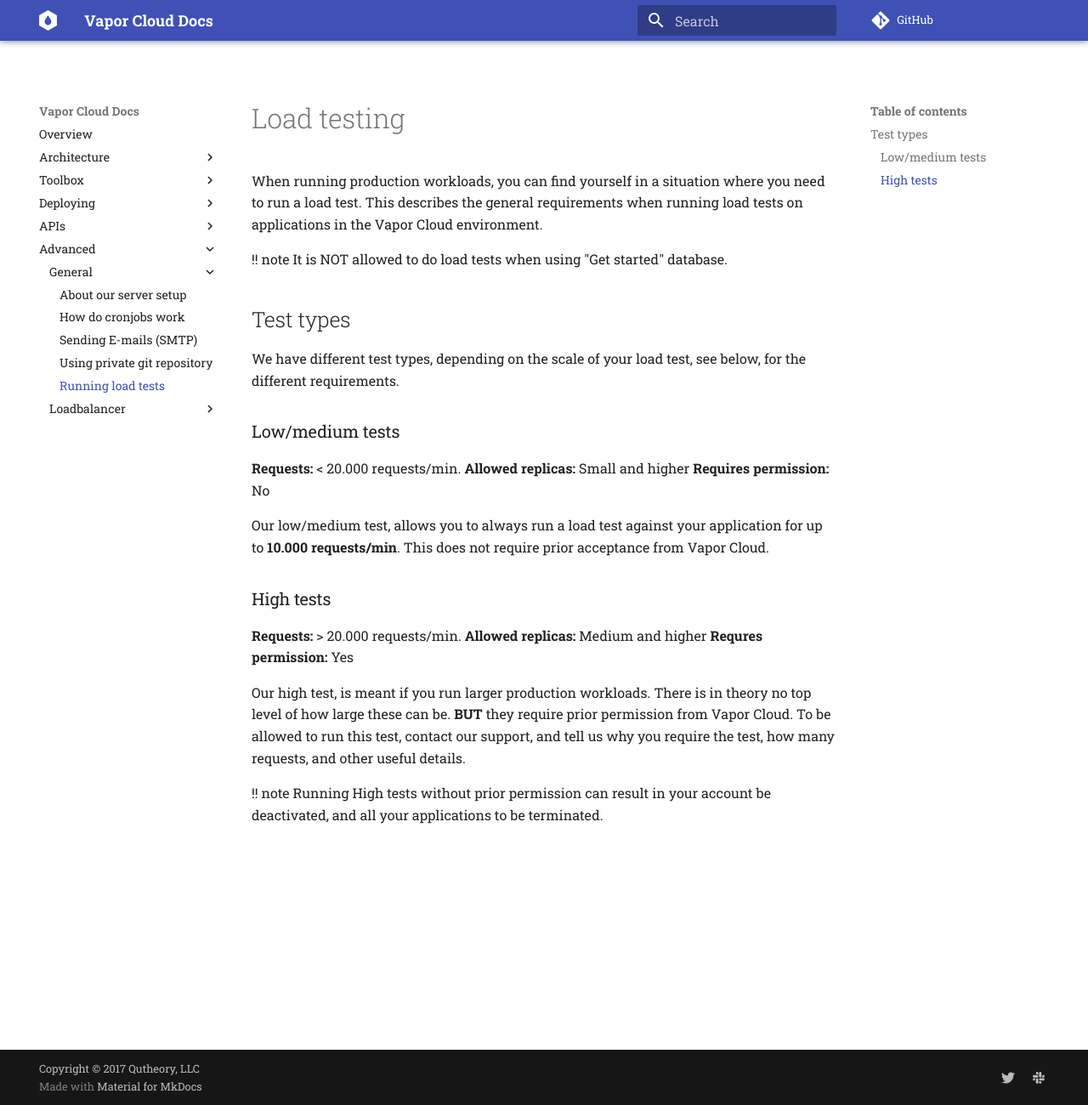
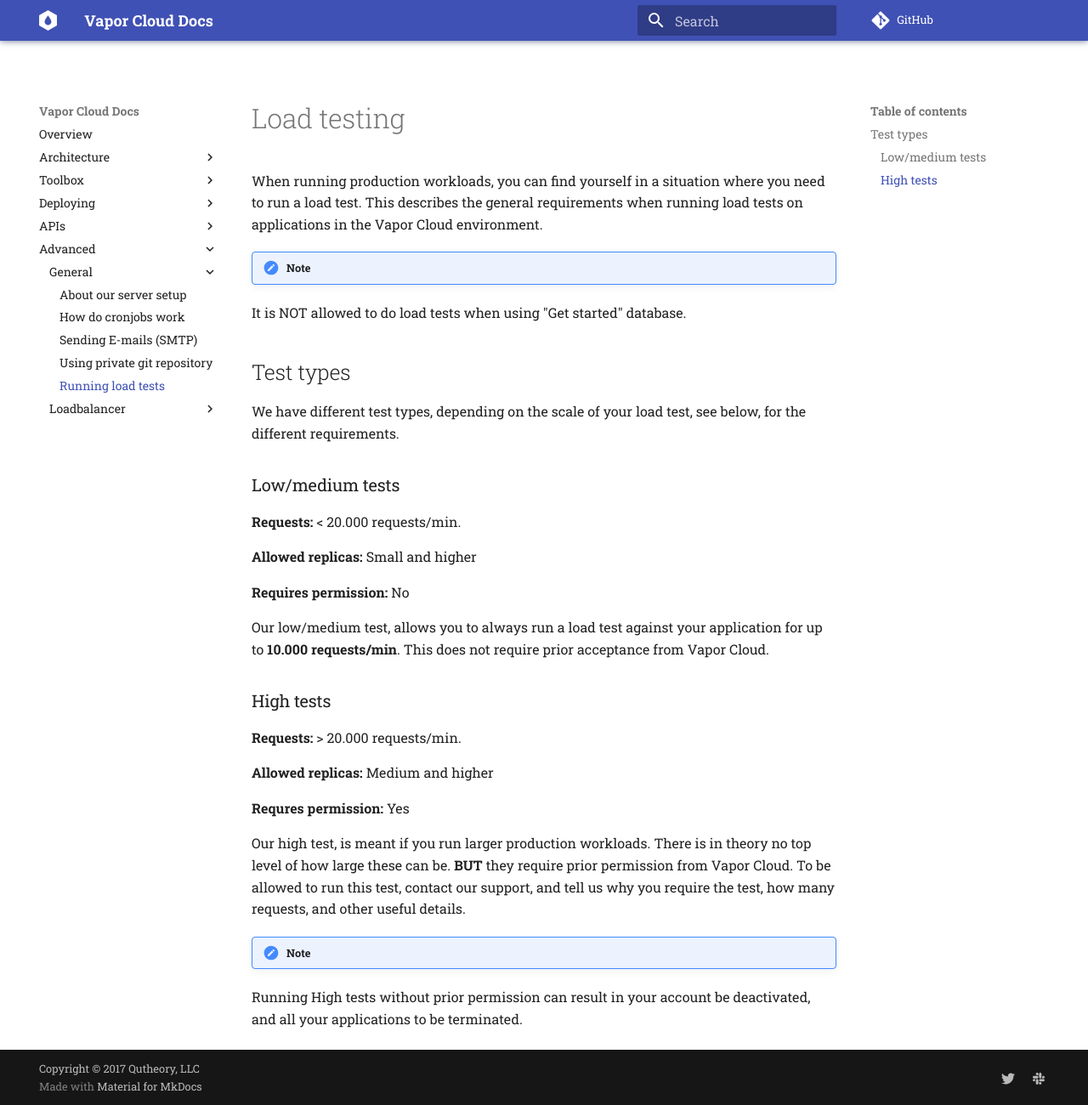
Before and after one commit to qutheory/cloud-documentation, an MkDocs documentation site: the page built from docs/server-setup/general/load-testing.md, in a window 1280 px wide and 1300 px high. Shown: the whole window at 85% size. Built offline with MkDocs 1.6.1 and Material for MkDocs 9.7.7, drawn with Linux system fonts in a browser that asks for light colours; comment, search, counter and statistics services are not loaded; old or Windows-style settings are respelled for this version of MkDocs.

```diff
--- a/docs/server-setup/general/load-testing.md
+++ b/docs/server-setup/general/load-testing.md
@@ -2,7 +2,7 @@
 
 When running production workloads, you can find yourself in a situation where you need to run a load test. This describes the general requirements when running load tests on applications in the Vapor Cloud environment.
 
-!! note
+!!! note
    It is NOT allowed to do load tests when using "Get started" database.
 
 ## Test types
@@ -12,7 +12,9 @@ We have different test types, depending on the scale of your load test, see belo
 ### Low/medium tests
 
 **Requests:** < 20.000 requests/min.
+
 **Allowed replicas:** Small and higher
+
 **Requires permission:** No
 
 Our low/medium test, allows you to always run a load test against your application for up to **10.000 requests/min**. This does not require prior acceptance from Vapor Cloud.
@@ -20,10 +22,12 @@ Our low/medium test, allows you to always run a load test against your applicati
 ### High tests
 
 **Requests:** > 20.000 requests/min.
+
 **Allowed replicas:** Medium and higher
+
 **Requres permission:** Yes
 
 Our high test, is meant if you run larger production workloads. There is in theory no top level of how large these can be. **BUT** they require prior permission from Vapor Cloud. To be allowed to run this test, contact our support, and tell us why you require the test, how many requests, and other useful details.
 
-!! note
+!!! note
    Running High tests without prior permission can result in your account be deactivated, and all your applications to be terminated.
```
